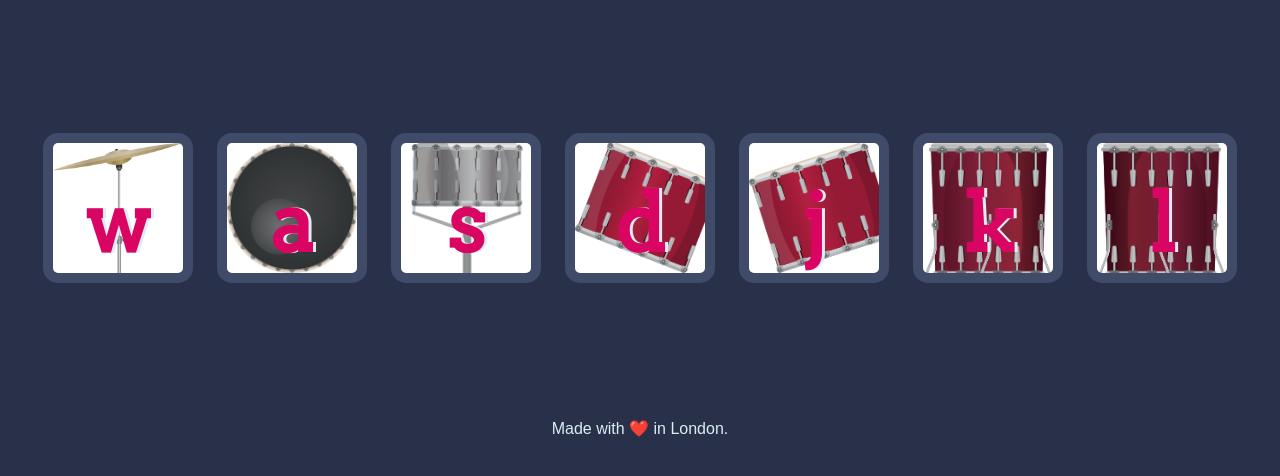
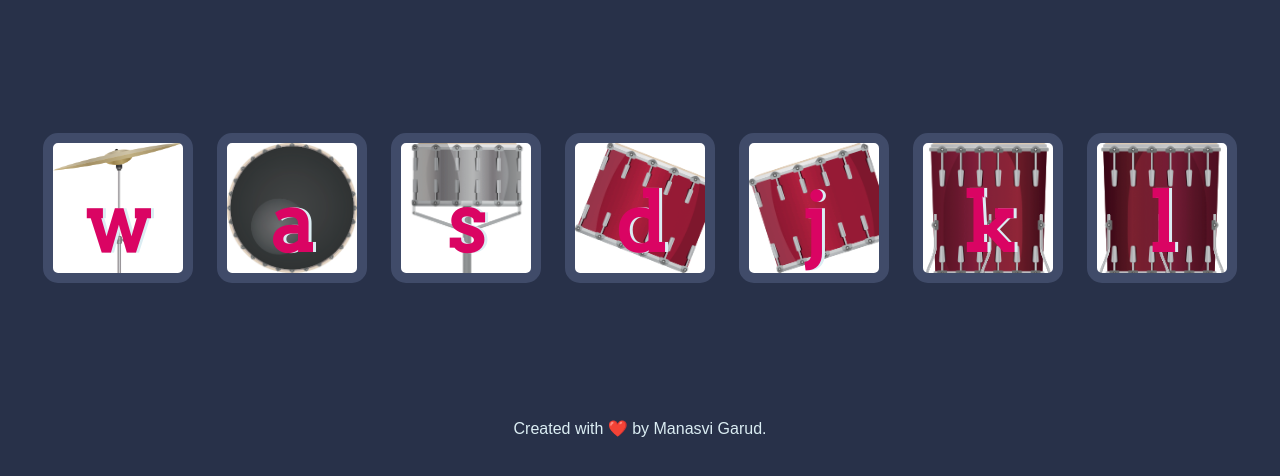
Before and after one commit to ManasviGarud/drum-Kit, a plain HTML site: page index.html in a window 1280 px wide. Shown: the part 156-632 px from the top of the page. Drawn offline with Linux system fonts and the light colour scheme.

Commit message:
Update index.html

```diff
--- a/index.html
+++ b/index.html
@@ -23,7 +23,8 @@
 
 
   <footer>
-    Made with ❤️ in London.
+    Created with ❤️ by Manasvi Garud.
+
   </footer>
   <script src="index.js"></script>
 </body>
```
